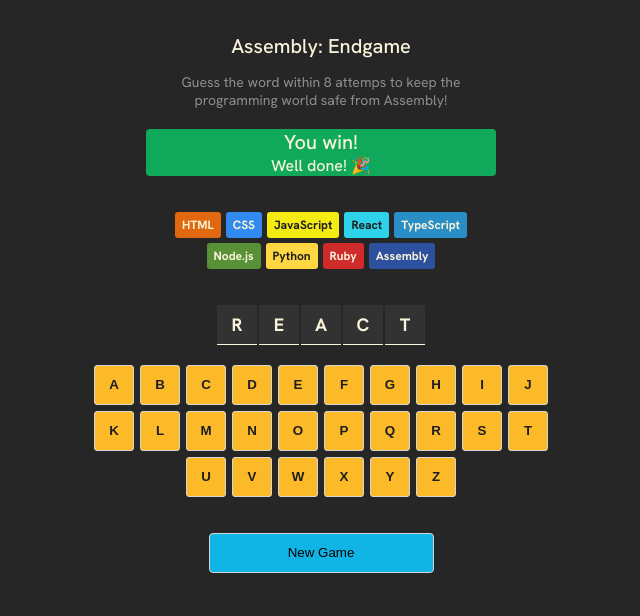
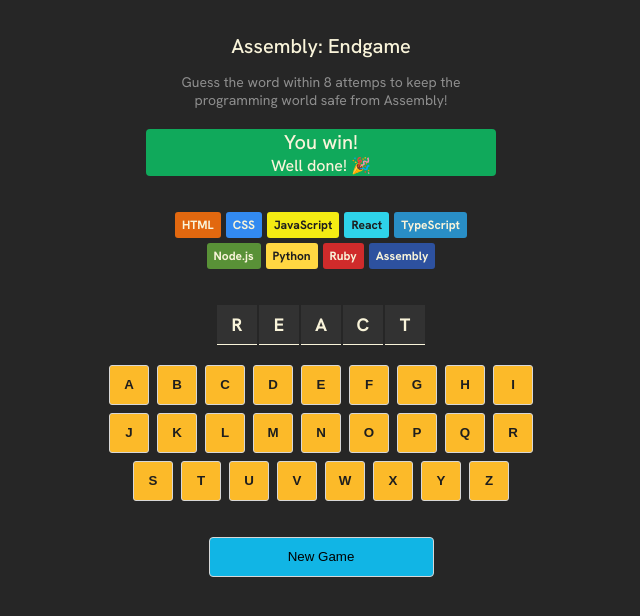
Before and after one commit to laporejero/assembly-endgame-project, a React (Vite) app: page / in a window 1280 px wide. Shown: the top 616 px of the page, without its empty margins (319-959 px from the left). Built offline with nearby package versions, Linux system fonts and the light colour scheme.

Commit message:
Updated App.jsx
added array and function that takes the letter of the button that the user chooses.

```diff
--- a/src/App.jsx
+++ b/src/App.jsx
@@ -1,4 +1,4 @@
-import { useState } from 'react'
+import { useState, useEffect } from 'react'
 import Header from './components/Header.jsx'
 import Status from './components/Status.jsx'
 import { languages } from '../languages.js'
@@ -6,18 +6,21 @@
 
 function App() {
 
-  /**
- * Goal: Allow the user to start guessing the letters
- *
- * Challenge: TBA
- *
- * Think: what would be the best way to store the user's
- * guessed letters?
- */
-
   const [currentWord, setCurrentWord] = useState("react")
 
   const alphabet = "abcdefghijklmnopqrstuvwxyz"
+
+  const [guessedLetters, setGuessedLetters] = useState([])
+  console.log(guessedLetters);
+
+  function addGuessedLetter(letter) {
+    setGuessedLetters(prev => {
+        if (prev.includes(letter)) return prev
+        return [...prev, letter]
+        // prev.includes(letter) ? prev : [...prev, letter]
+      }
+    )
+  }
 
   const languageElements = languages.map((lang) => {
     return (
@@ -36,7 +39,9 @@
   ))
 
   const keyboardElements = alphabet.split("").map((letter) => (
-    <button key={letter} className='keyboard-btn'>{letter.toUpperCase()}</button>
+    <button key={letter} className='keyboard-btn' onClick={() => addGuessedLetter(letter)}>
+      {letter.toUpperCase()}
+    </button>
   ))
 
   return (
--- a/src/index.css
+++ b/src/index.css
@@ -109,7 +109,7 @@
   justify-content: center;
   max-width: 470px;
   margin: 0 auto;
-  gap: 6px;
+  gap: 8px;
   margin-bottom: 36px;
 }
 
```
